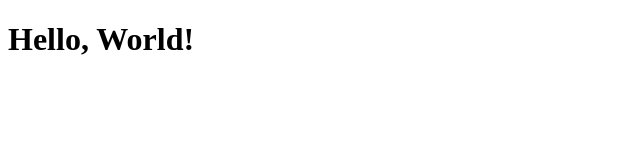
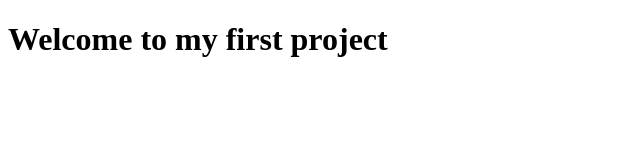
Before and after one commit to ashokthombre/frontend, a plain HTML site: page index.html in a window 1280 px wide. Shown: the whole page, without its empty margins (0-640 px from the left). Drawn offline with Linux system fonts and the light colour scheme.

Commit message:
second commit

```diff
--- a/index.html
+++ b/index.html
@@ -7,6 +7,6 @@
 </head>
 <body>
 
-    <h1>Hello, World!</h1>
+    <h1>Welcome to my first project</h1>
 </body>
 </html>
```
